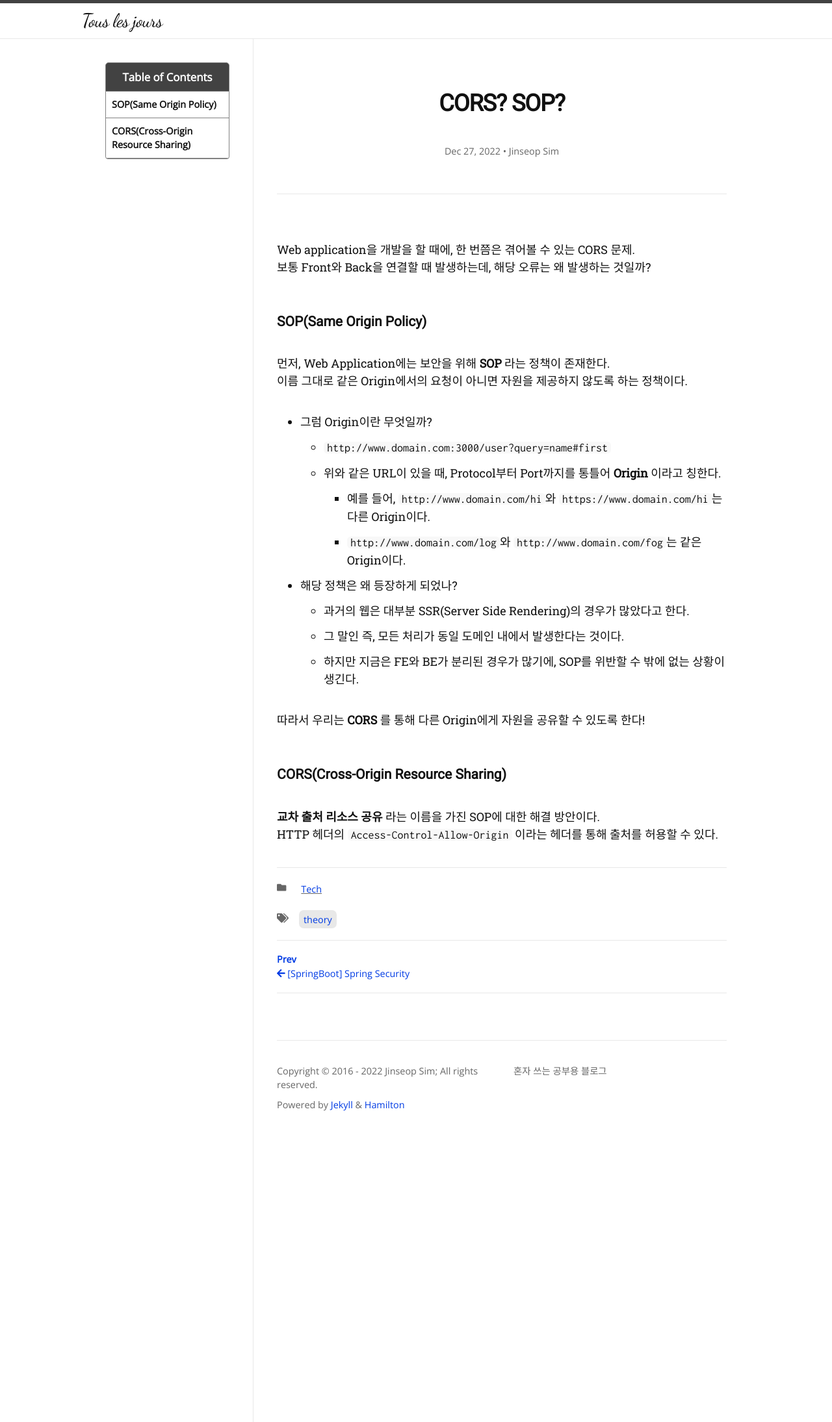
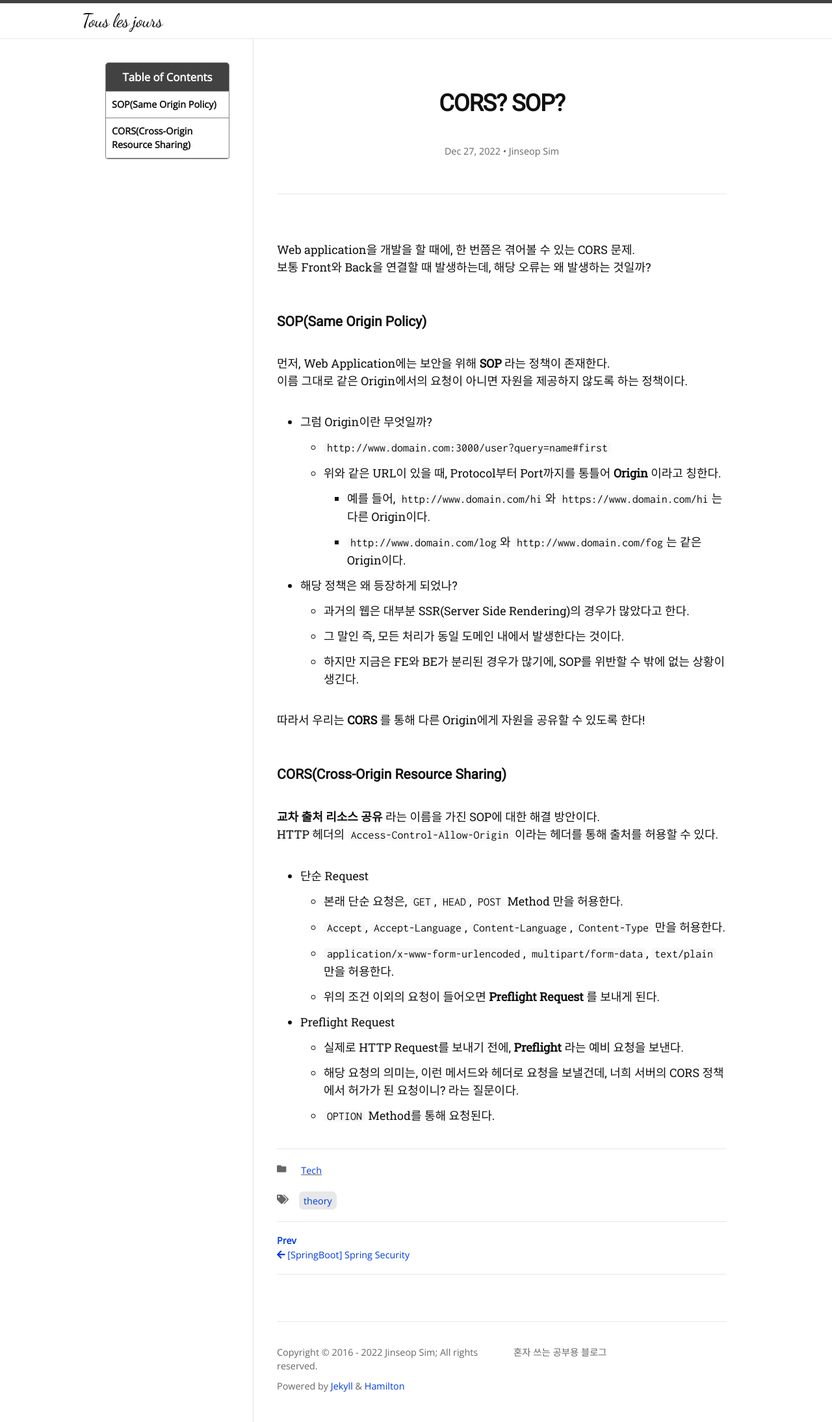
Before and after one commit to Jinseop-Sim/Jinseop-Sim.github.io, a Jekyll site: the page built from _posts/2022-12-27-CORS.md, in a window 1280 px wide. Shown: the whole page at 65% size. Built offline with Jekyll 4.4.1, drawn with Linux system fonts in a browser that asks for light colours; nearby versions of some CDN libraries; some web fonts are replaced.

Commit message:
글 내용 추가

````diff
--- a/_posts/2022-12-27-CORS.md
+++ b/_posts/2022-12-27-CORS.md
@@ -30,3 +30,13 @@ Web application을 개발을 할 때에, 한 번쯤은 겪어볼 수 있는 CORS
 ### CORS(Cross-Origin Resource Sharing)
 __교차 출처 리소스 공유__ 라는 이름을 가진 SOP에 대한 해결 방안이다.
 HTTP 헤더의 ```Access-Control-Allow-Origin``` 이라는 헤더를 통해 출처를 허용할 수 있다.
+
+- 단순 Request
+  - 본래 단순 요청은, ```GET```, ```HEAD```, ```POST``` Method 만을 허용한다.
+  - ```Accept```, ```Accept-Language```, ```Content-Language```, ```Content-Type``` 만을 허용한다.
+  - ```application/x-www-form-urlencoded```, ```multipart/form-data```, ```text/plain``` 만을 허용한다.
+  - 위의 조건 이외의 요청이 들어오면 __Preflight Request__ 를 보내게 된다.
+- Preflight Request
+  - 실제로 HTTP Request를 보내기 전에, __Preflight__ 라는 예비 요청을 보낸다.
+  - 해당 요청의 의미는, 이런 메서드와 헤더로 요청을 보낼건데, 너희 서버의 CORS 정책에서 허가가 된 요청이니? 라는 질문이다.
+  - ```OPTION``` Method를 통해 요청된다.
````
